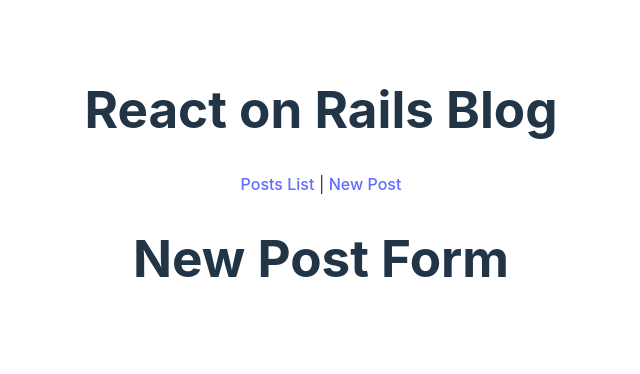
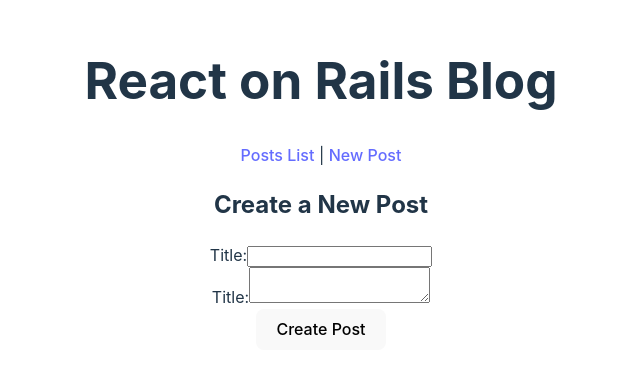
Before and after one commit to arooj-fatima-brainx/react_front_end, a React (Vite) app: page /new in a window 1280 px wide. Shown: the part 216-590 px from the top of the page, without its empty margins (319-959 px from the left). Built offline with nearby package versions, Linux system fonts and the light colour scheme; no server answers.

Commit message:
new and show post

```diff
--- a/src/components/AppRoutes.jsx
+++ b/src/components/AppRoutes.jsx
@@ -2,13 +2,14 @@
 import { Route, Routes } from "react-router-dom";
 import PostList from "../features/posts/PostList";
 import PostDetails from "../features/posts/PostDetails";
+import NewPostForm from "../features/posts/NewPostForm";
 
 function AppRoutes() {
   return(
     <Routes>
       <Route path="/" element={<PostList />} />
       <Route path="posts/:id" element={<PostDetails />} />
-      <Route path="/new" element={<h1>New Post Form</h1>} />
+      <Route path="/new" element={<NewPostForm />} />
     </Routes>
   )
 }
--- /dev/null
+++ b/src/features/posts/NewPostForm.jsx
@@ -0,0 +1,62 @@
+import { useState } from "react";
+import { useNavigate } from "react-router-dom";
+import { API_URL } from "../../constants.js";
+
+function NewPostForm() {
+  const [title, setTitle] = useState("");
+  const [body, setBody] = useState("");
+  const navigate = useNavigate();
+
+  const handleSubmit = async (e) => {
+    e.preventDefault();
+
+    const postData = { title, body }
+
+    const response = await fetch(`${API_URL}/posts`, {
+      method: "POST",
+      headers: {
+        "Content-Type": "application/json",
+      },
+      body: JSON.stringify(postData)
+    });
+
+    if (response.ok) {
+      const { id } = await response.json();
+      navigate(`/posts/${id}`)
+    } else {
+      console.log("error occurred")
+    }
+  };
+
+  return(
+    <div>
+      <h2>Create a New Post</h2>
+      <form onSubmit={handleSubmit}>
+        <div>
+          <label htmlFor="titleInput">Title:</label>
+          <input
+            id="titleInput"
+            type="text"
+            value={title}
+            onChange={(e) => setTitle(e.target.value)}
+            required
+          />
+        </div>
+        <div>
+          <label htmlFor="bodyInput">Title:</label>
+          <textarea
+            id="bodyInput"
+            value={body}
+            onChange={(e) => setBody(e.target.value)}
+            required
+          />
+        </div>
+        <div>
+          <button type="submit">Create Post</button>
+        </div>
+      </form>
+    </div>
+  )
+}
+
+export default NewPostForm;
--- a/src/features/posts/PostList.jsx
+++ b/src/features/posts/PostList.jsx
@@ -1,5 +1,6 @@
 import React, {useState, useEffect} from "react";
 import {API_URL} from "../../constants.js";
+import {Link} from 'react-router-dom';
 
 function PostList() {
   const [posts, setPosts] = useState([]);
@@ -27,6 +28,7 @@
         setLoading(false);
       }
     }
+
     loadPosts();
   }, []);
 
@@ -42,7 +44,11 @@
     <div>
       {posts.map((post) => (
         <div key={post.id} className="post-container">
-          <h2>{post.title}</h2>
+          <h2>
+            <Link to={`/posts/${post.id}`}>
+              {post.title}
+            </Link>
+          </h2>
           <p>{post.body}</p>
         </div>
       ))}
```
